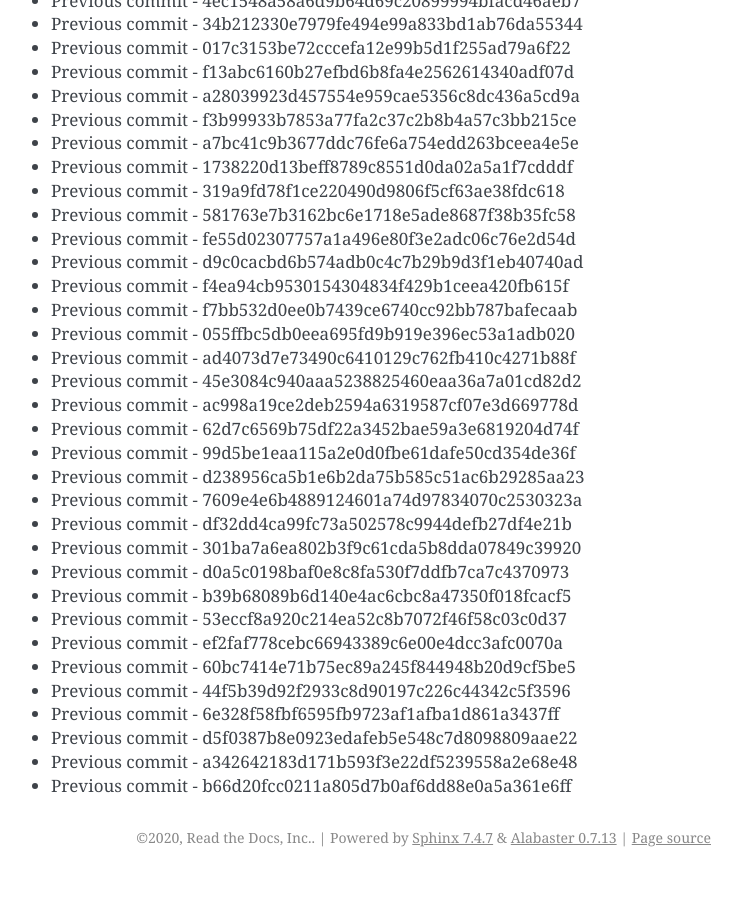
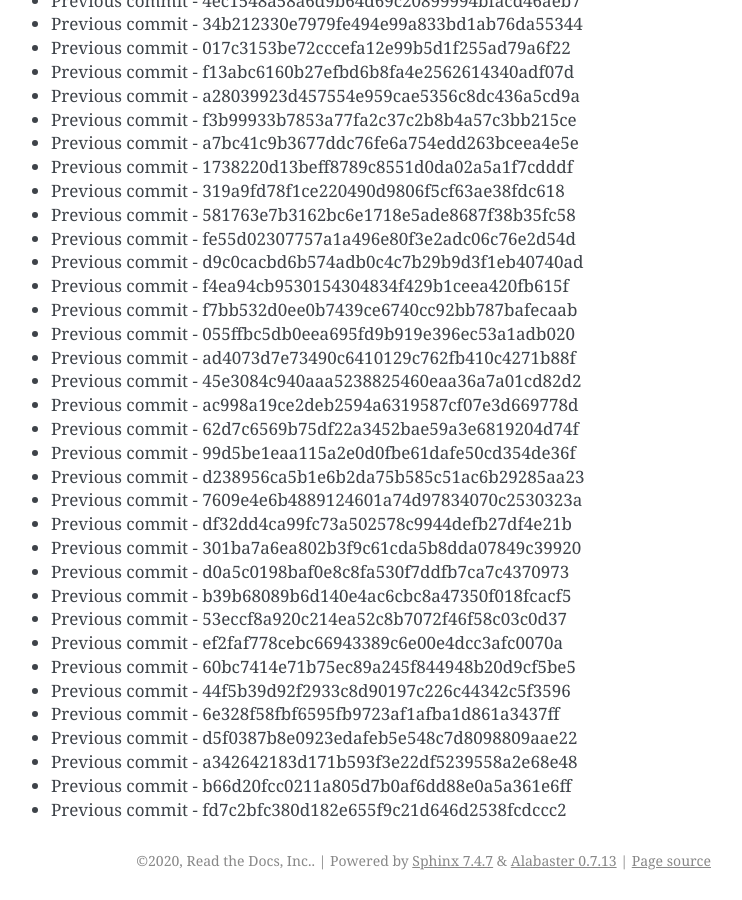
Before and after one commit to readthedocs/rtd-git-stresstest, a Sphinx documentation site: the page built from docs/updates.rst, in a window 1280 px wide and 900 px high, scrolled down 61218 px. Shown: the whole window, without its empty margins (399-1141 px from the left). Built offline with Sphinx 7.4.7, drawn with Linux system fonts in a browser that asks for light colours; before the commit the page ends 62095 px from its top, so only the background shows below that.

Commit message:
Generating commit from previous: fd7c2bfc380d182e655f9c21d646d2538fcdccc2

```diff
--- a/docs/updates.rst
+++ b/docs/updates.rst
@@ -2604,3 +2604,4 @@ It can be tested for any performance characteristics.
 * Previous commit - d5f0387b8e0923edafeb5e548c7d8098809aae22
 * Previous commit - a342642183d171b593f3e22df5239558a2e68e48
 * Previous commit - b66d20fcc0211a805d7b0af6dd88e0a5a361e6ff
+* Previous commit - fd7c2bfc380d182e655f9c21d646d2538fcdccc2
```
